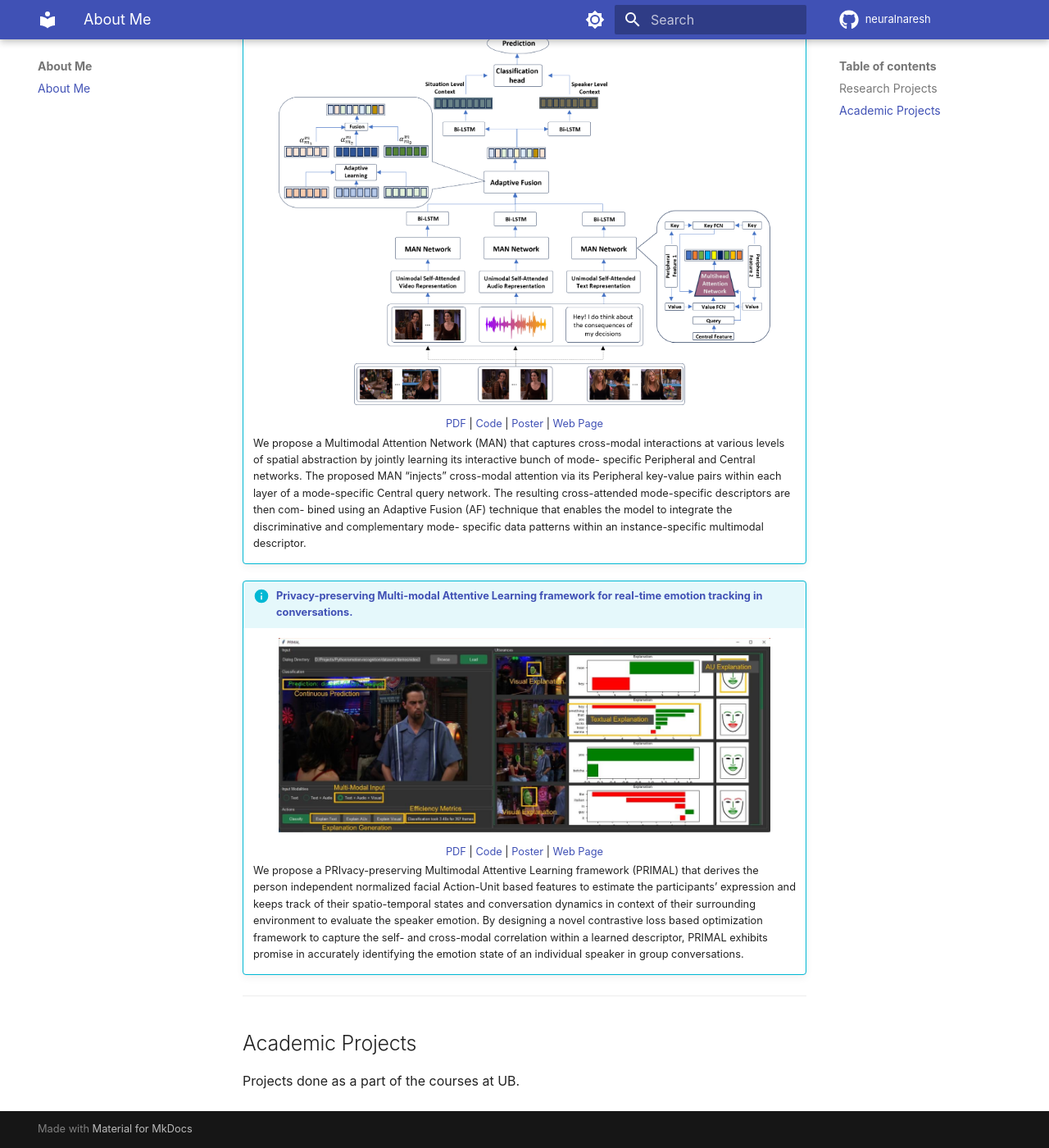
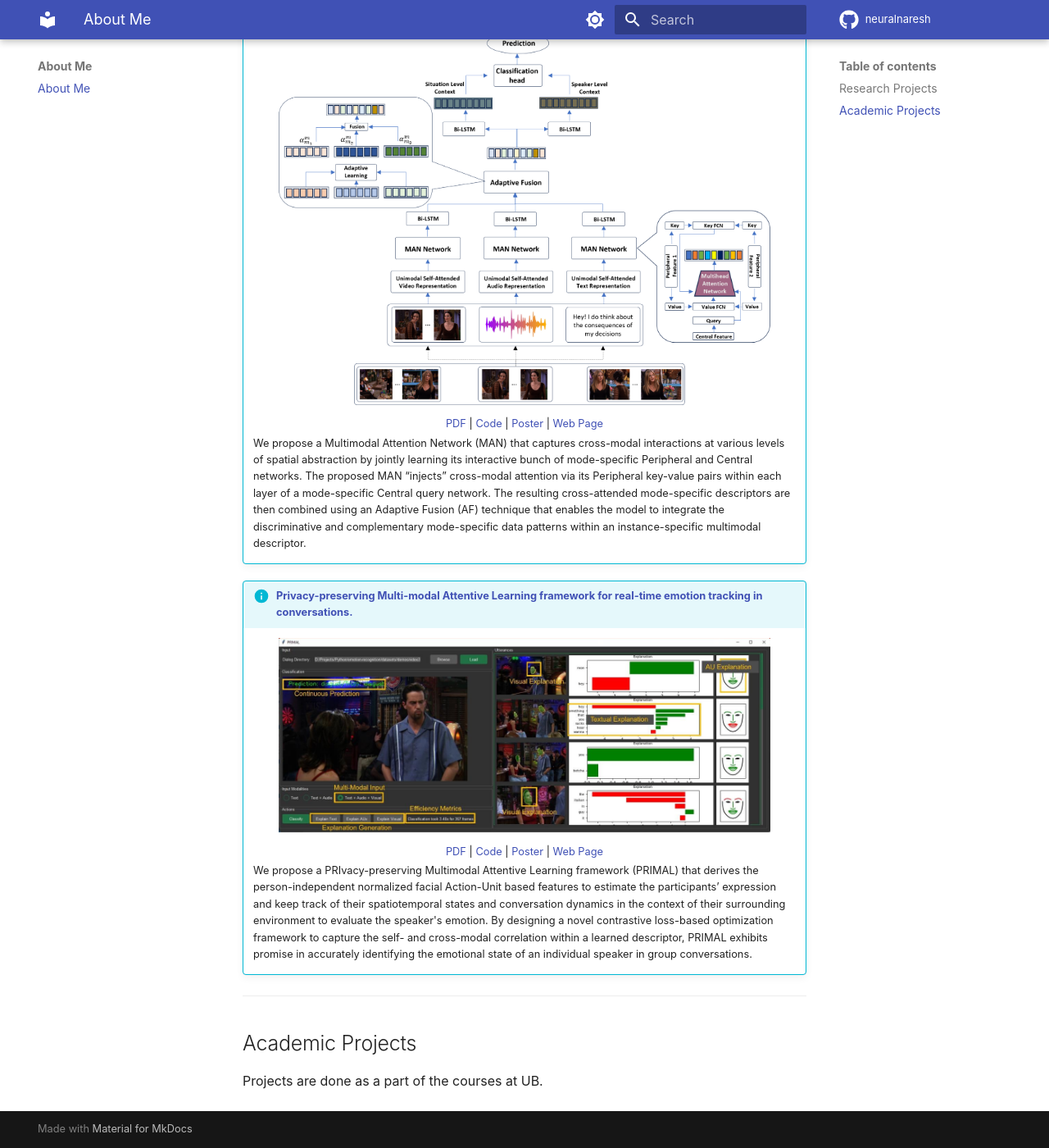
Before and after one commit to neuralnaresh/neuralnaresh.github.io, an MkDocs documentation site: the page built from docs/index.md, in a window 1280 px wide and 1400 px high, scrolled down 1770 px. Shown: the whole window at 82% size. Built offline with MkDocs 1.6.1 and Material for MkDocs 9.7.7, drawn with Linux system fonts in a browser that asks for light colours; some web fonts are replaced; comment, search, counter and statistics services are not loaded; some of the changed text lies outside the part shown.

Commit message:
Update index.md

```diff
--- a/docs/index.md
+++ b/docs/index.md
@@ -6,9 +6,9 @@
 
 <p style="text-align: center; margin-top:-10px; font-size: 22px;"><b>Naresh Kumar Devulapally</b></p>
 
-<p style="text-align: center;margin-top:-25px;"><a href="https://scholar.google.com/citations?hl=en&user=20vLrzMAAAAJ" target = "_blank">Google Scholar</a> | <a href="https://www.linkedin.com/in/nareshdevulapally" target = "_blank">LinkedIn</a> | <a href="https://github.com/devulapa" target = "_blank">Github</a> | <a href="https://github.com/devulapa/devulapa.github.io/blob/main/docs/documents/Research-CV.pdf" target = "_blank">CV</a></p>
+<p style="text-align: center; margin-top:-25px;"><a href="https://scholar.google.com/citations?hl=en&user=20vLrzMAAAAJ" target = "_blank">Google Scholar</a> | <a href="https://www.linkedin.com/in/nareshdevulapally" target = "_blank">LinkedIn</a> | <a href="https://github.com/neuralnaresh" target = "_blank">Github</a> | <a href="https://github.com/devulapa/devulapa.github.io/blob/main/docs/documents/Research-CV.pdf" target = "_blank">CV</a></p>
 
-I am an MS Thesis candidate co-advised by <a href="https://cse.buffalo.edu/~jsyuan/" target = "_blank">Dr. Junsong Yuan</a> and <a href="https://cse.buffalo.edu/~sreyasee/" target = "_blank">Dr. Sreyasee Das Bhattacharjee</a> at The Visual Computing Lab in the Department of Computer Science at University at Buffalo, SUNY. **My Research is focused on Computer Vision and Multimodal AI (Vision-Language models)** with applications towards Emotion Recognition, Crowd Analytics, Transformer based Object Understanding, and Emotion Generation. My recent (first-author) works are accepted at ACM Multimedia 2023 (∼25% acceptance rate) and BigMM 2023.
+I am an MS Thesis candidate co-advised by <a href="https://cse.buffalo.edu/~jsyuan/" target = "_blank">Dr. Junsong Yuan</a> and <a href="https://cse.buffalo.edu/~sreyasee/" target = "_blank">Dr. Sreyasee Das Bhattacharjee</a> at The Visual Computing Lab in the Department of Computer Science at the University at Buffalo, SUNY. **My Research is focused on Computer Vision and Multimodal AI (Vision-Language models)** with applications towards Emotion Recognition, Crowd Analytics, Transformer-based Object Understanding, and Emotion Generation. My recent (first-author) works are accepted at ACM Multimedia 2023 (∼25% acceptance rate) and BigMM 2023.
 
 <hr/>
 
@@ -62,7 +62,7 @@ I am an MS Thesis candidate co-advised by <a href="https://cse.buffalo.edu/~jsyu
     <center>[PDF](https://github.com/devulapa/devulapa.github.io/blob/main/docs/documents/AMUSE.pdf) | [Code](https://github.com/devulapa/multimodal-emotion-recognition) | [Poster]() | [Web Page](conferences/mmfp3687-anand.md)</center>
 
     <p style="margin-top: -10px;">
-    We propose a Multimodal Attention Network (MAN) that captures cross-modal interactions at various levels of spatial abstraction by jointly learning its interactive bunch of mode- specific Peripheral and Central networks. The proposed MAN “injects” cross-modal attention via its Peripheral key-value pairs within each layer of a mode-specific Central query network. The resulting cross-attended mode-specific descriptors are then com- bined using an Adaptive Fusion (AF) technique that enables the model to integrate the  discriminative and complementary mode- specific data patterns within an instance-specific multimodal descriptor.
+    We propose a Multimodal Attention Network (MAN) that captures cross-modal interactions at various levels of spatial abstraction by jointly learning its interactive bunch of mode-specific Peripheral and Central networks. The proposed MAN “injects” cross-modal attention via its Peripheral key-value pairs within each layer of a mode-specific Central query network. The resulting cross-attended mode-specific descriptors are then combined using an Adaptive Fusion (AF) technique that enables the model to integrate the  discriminative and complementary mode-specific data patterns within an instance-specific multimodal descriptor.
     </p>
 
 !!! info "[Privacy-preserving Multi-modal Attentive Learning framework for real-time emotion tracking in conversations.](conferences/mmfp3687-anand.md)"
@@ -73,9 +73,9 @@ I am an MS Thesis candidate co-advised by <a href="https://cse.buffalo.edu/~jsyu
     <center>[PDF](https://github.com/devulapa/devulapa.github.io/blob/main/docs/documents/primal.pdf) | [Code](https://github.com/devulapa/multimodal-emotion-recognition) | [Poster]() | [Web Page](conferences/mmfp3687-anand.md)</center>
 
     <p style="margin-top: -10px;">
-    We propose a PRIvacy-preserving Multimodal Attentive Learning framework (PRIMAL) that derives the person independent normalized facial Action-Unit based features to estimate the participants’ expression and keeps track of their spatio-temporal states and conversation dynamics in context of their surrounding environment to evaluate the speaker emotion. By designing a novel contrastive loss based optimization framework to capture the self- and cross-modal correlation within a learned descriptor, PRIMAL exhibits promise in accurately identifying the emotion state of an individual speaker in group conversations.
+    We propose a PRIvacy-preserving Multimodal Attentive Learning framework (PRIMAL) that derives the person-independent normalized facial Action-Unit based features to estimate the participants’ expression and keep track of their spatiotemporal states and conversation dynamics in the context of their surrounding environment to evaluate the speaker's emotion. By designing a novel contrastive loss-based optimization framework to capture the self- and cross-modal correlation within a learned descriptor, PRIMAL exhibits promise in accurately identifying the emotional state of an individual speaker in group conversations.
     </p>
 ---
 ## Academic Projects
 
-Projects done as a part of the courses at UB.
+Projects are done as a part of the courses at UB.
```
Also changed, not shown: other parts of docs/index.md (+2 -2 lines).
